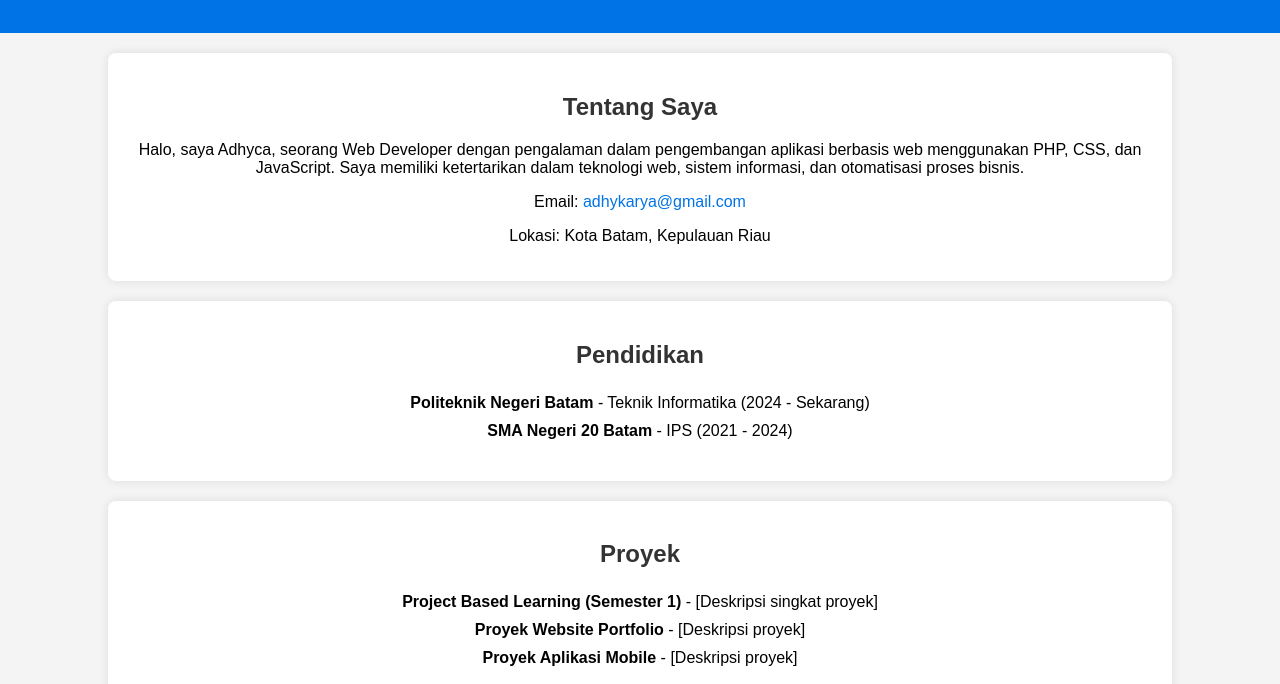
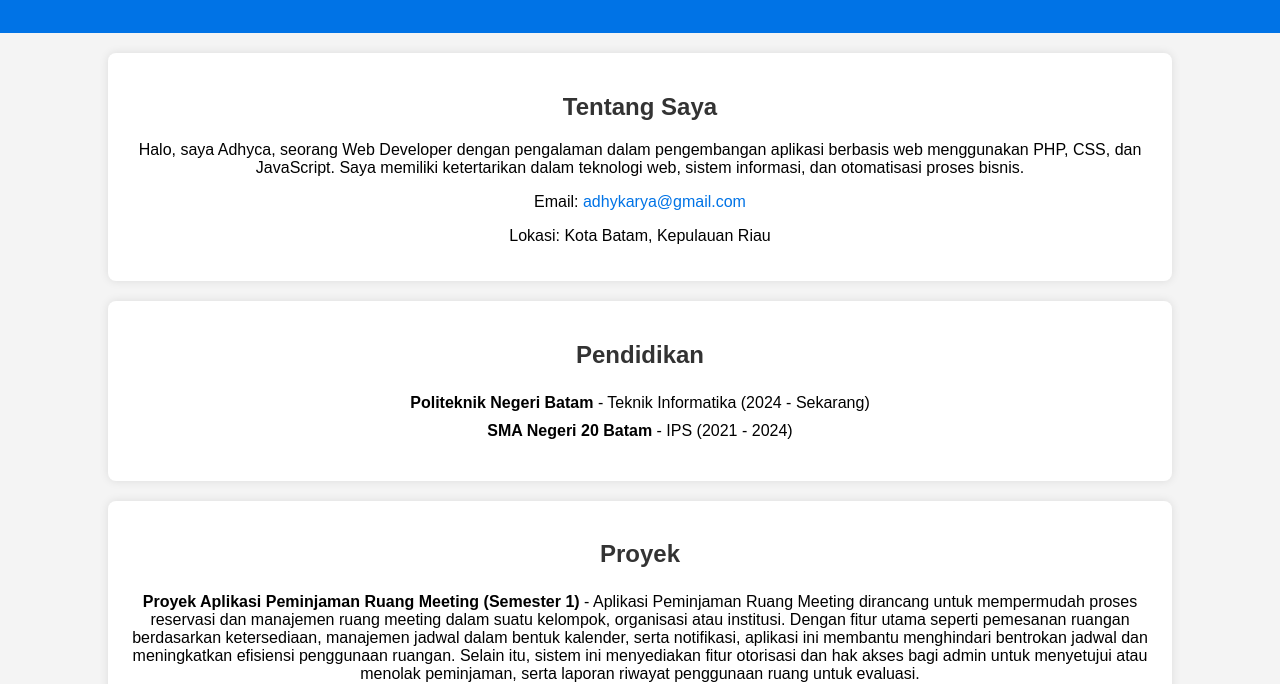
Before and after one commit to FeatingRates/Personal_Branding, a plain HTML site: page index.html in a window 1280 px wide. Shown: the part 121-805 px from the top of the page. Drawn offline with Linux system fonts and the light colour scheme.

Commit message:
Update index.html

```diff
--- a/index.html
+++ b/index.html
@@ -31,9 +31,8 @@
     <section class="projects">
         <h2>Proyek</h2>
         <ul>
-            <li><strong>Project Based Learning (Semester 1)</strong> - [Deskripsi singkat proyek]</li>
-            <li><strong>Proyek Website Portfolio</strong> - [Deskripsi proyek]</li>
-            <li><strong>Proyek Aplikasi Mobile</strong> - [Deskripsi proyek]</li>
+            <li><strong>Proyek Aplikasi Peminjaman Ruang Meeting (Semester 1)</strong> - Aplikasi Peminjaman Ruang Meeting dirancang untuk mempermudah proses reservasi dan manajemen ruang meeting dalam suatu kelompok, organisasi atau institusi. Dengan fitur utama seperti pemesanan ruangan berdasarkan ketersediaan, manajemen jadwal dalam bentuk kalender, serta notifikasi, aplikasi ini membantu menghindari bentrokan jadwal dan meningkatkan efisiensi penggunaan ruangan. Selain itu, sistem ini menyediakan fitur otorisasi dan hak akses bagi admin untuk menyetujui atau menolak peminjaman, serta laporan riwayat penggunaan ruang untuk evaluasi.</li>
+            <li><strong>Proyek Aplikasi Pengelolaan Surat di Polibatam</strong> - Aplikasi Pengelolaan Surat di Polibatam dikembangkan untuk menggantikan proses pengajuan surat yang sebelumnya dilakukan melalui email, sehingga lebih efisien dan terorganisir. Sistem ini memungkinkan mahasiswa untuk mengajukan surat pengantar dan surat keterangan, sementara surat tugas untuk dosen/tendik akan dikelola melalui SIndei. Fitur utama aplikasi meliputi pengajuan surat dengan ketua dan anggota (lebih dari 3 orang), pelacakan status pengajuan, serta pencarian surat tugas yang lebih mudah bagi dosen/tendik. Dengan adanya sistem ini, diharapkan proses administrasi surat menjadi lebih cepat, dan terdokumentasi dengan baik.</li>
         </ul>
     </section>
 
```
